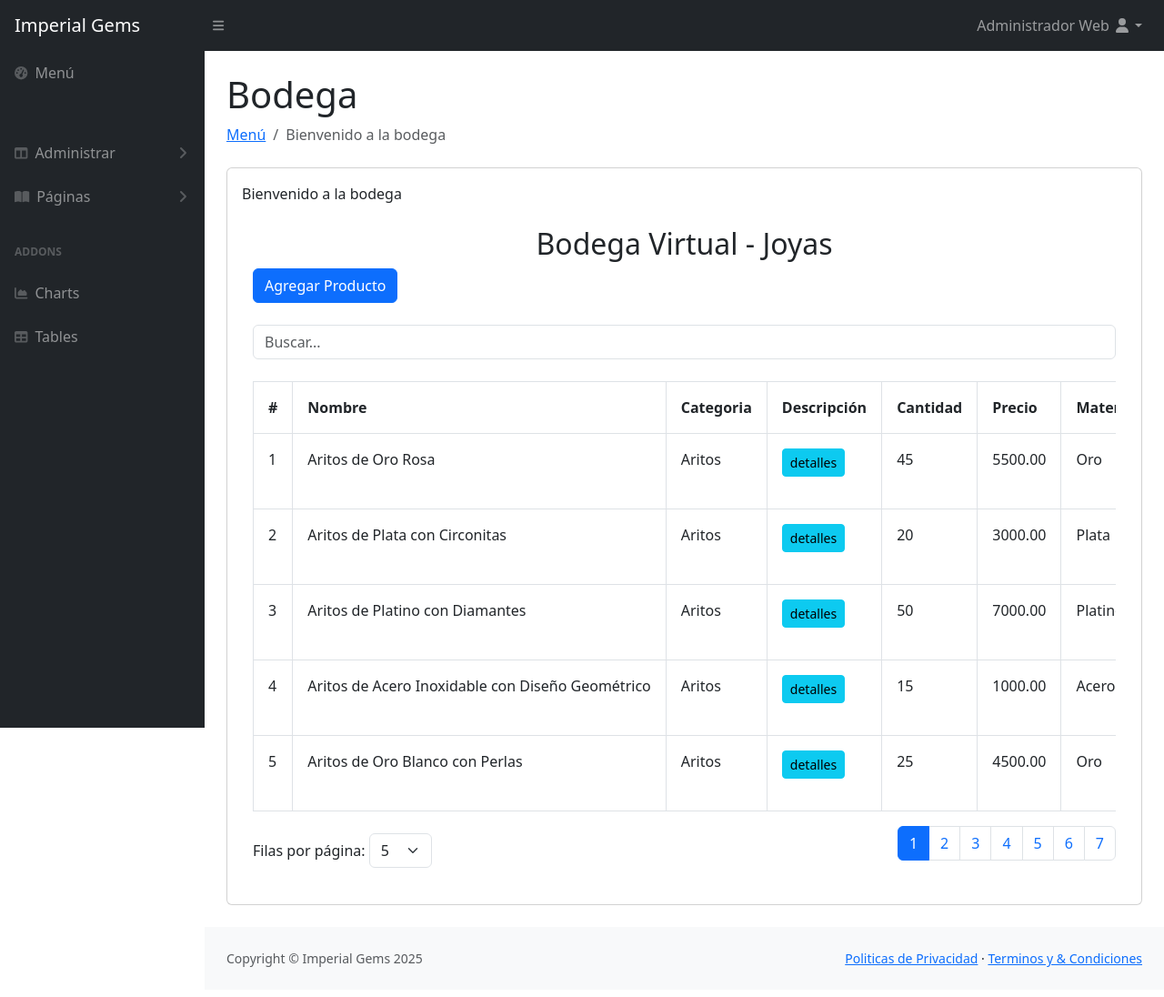
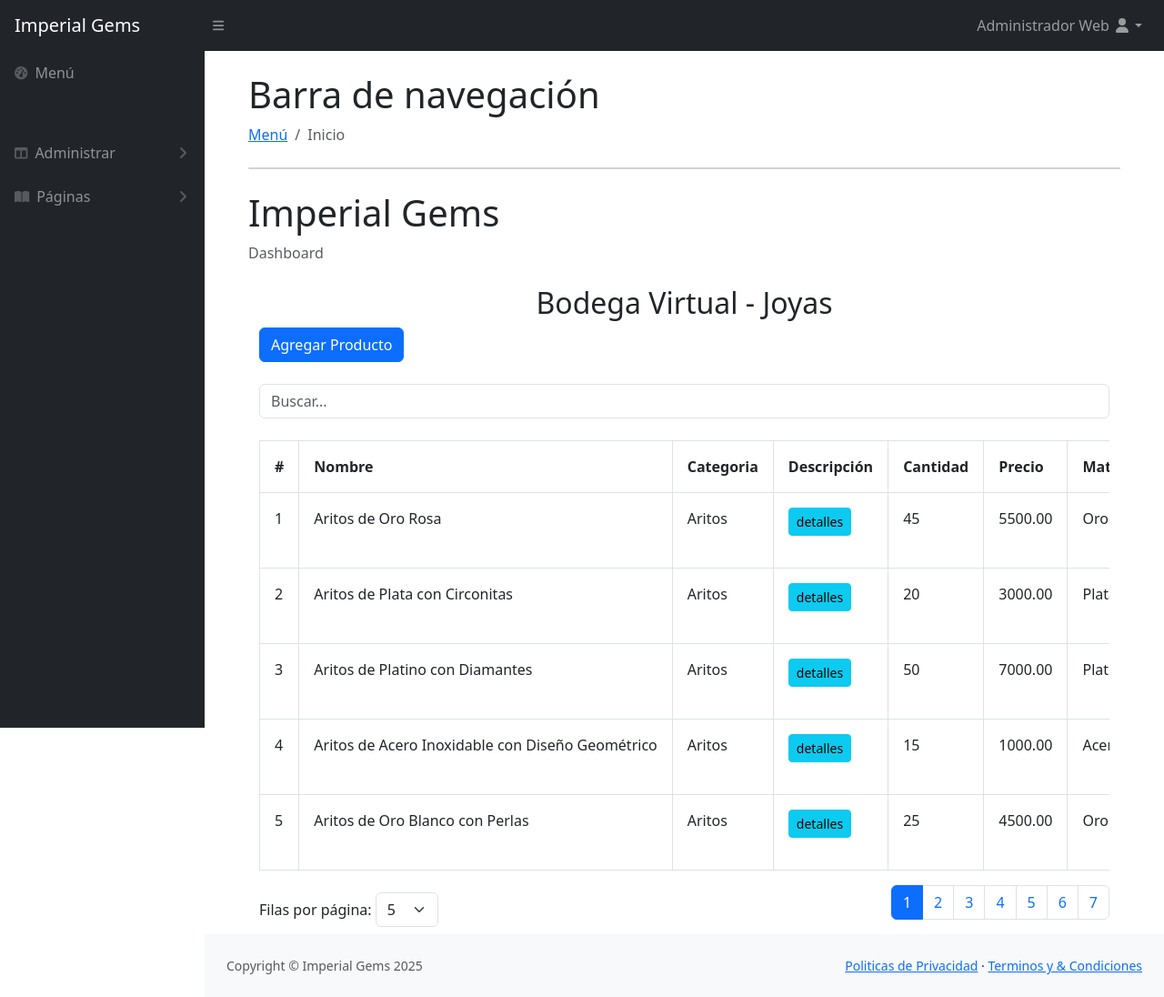
Before and after one commit to jar12a/ProyectoJoyeria, a PHP site: page /ProyectoJoyeria/dashboard/bodega_dasboard.php in a window 1280 px wide. Shown: the whole page at 91% size. Before the commit the page ends 1063 px from the top, so only its background shows below. Run offline with PHP 8.4, Linux system fonts and the light colour scheme; a user stored in the database is signed in; data comes from the database, SQL or seed files in the repository; some libraries are stand-ins or nearby versions.

Commit message:
Eliminar scripts de Bootstrap innecesarios y ajustar la estructura de navegación en varias páginas

```diff
--- a/bodega/bodega.php
+++ b/bodega/bodega.php
@@ -580,7 +580,7 @@ if (!$stmt_categorias) {
         });
     </script>
     <script src="https://cdn.jsdelivr.net/npm/@popperjs/core@2.9.2/dist/umd/popper.min.js"></script>
-    <script src="https://cdn.jsdelivr.net/npm/bootstrap@5.3.0/dist/js/bootstrap.min.js"></script>
+
 </body>
 </html>
 
--- a/complementos/agregar_usuario.php
+++ b/complementos/agregar_usuario.php
@@ -191,7 +191,6 @@ if ($_SERVER['REQUEST_METHOD'] === 'POST' && isset($_POST['agregar_usuario'])) {
 
 <!-- Bootstrap JS y dependencias -->
 <script src="https://cdn.jsdelivr.net/npm/@popperjs/core@2.11.6/dist/umd/popper.min.js"></script>
-<script src="https://cdn.jsdelivr.net/npm/bootstrap@5.3.0/dist/js/bootstrap.min.js"></script>
 <script src="https://code.jquery.com/jquery-3.6.0.min.js"></script>
 <script>
     $(document).ready(function() {
--- a/complementos/dashboard_menu.php
+++ b/complementos/dashboard_menu.php
@@ -62,15 +62,7 @@
                     </nav>
                 </div>
 
-                <div class="sb-sidenav-menu-heading">Addons</div>
-                <a class="nav-link" href="charts.html">
-                    <div class="sb-nav-link-icon"><i class="fas fa-chart-area"></i></div>
-                    Charts
-                </a>
-                <a class="nav-link" href="tables.html">
-                    <div class="sb-nav-link-icon"><i class="fas fa-table"></i></div>
-                    Tables
-                </a>
+
             </div>
         </div>
     </nav>
--- a/complementos/dashboard_verpedido_adm.php
+++ b/complementos/dashboard_verpedido_adm.php
@@ -35,11 +35,7 @@ include '../confi/conexion.php'; // crea la conexion con la base de datos
                         </ol>
                         <div class="card mb-4">
 
-                        </div>
-                        <h1 class="mt-4">Imperial Gems</h1>
-                        <ol class="breadcrumb mb-4">
-                            <li class="breadcrumb-item active">Dashboard</li>
-                        </ol>
+
 
 
 
--- a/dashboard/bodega_dasboard.php
+++ b/dashboard/bodega_dasboard.php
@@ -6,6 +6,11 @@ include '../confi/conexion.php'; // crea la conexion con la base de datos
 // Obtener los valores de los filtros si existen y Construir la consulta SQL con los filtros
 include '../confi/filtro_bodega.php';
 ?>
+
+
+
+
+
 
 <!DOCTYPE html>
 <html lang="es">
@@ -25,39 +30,37 @@ include '../confi/filtro_bodega.php';
     <div id="layoutSidenav">
         <?php
         include "../complementos/dashboard_menu.php";
-        ?>
-        <!--//Agregar todo para el cuerpo-->
+        ?><!--//Agregar todo para el cuerpo-->
         <div id="layoutSidenav_content">
             <main>
                 <div class="container-fluid px-4">
-                    <h1 class="mt-4">Bodega</h1>
-                    <ol class="breadcrumb mb-4">
-                        <li class="breadcrumb-item"><a href="../dashboard/principal.php">Menú</a></li>
-                        <li class="breadcrumb-item active">Bienvenido a la bodega</li>
-                    </ol>
-                    <div class="card mb-4">
-                        <div class="card-body">
-                            <p class="mb-0">
-                                Bienvenido a la bodega
-                                <?php
-                                include "../bodega/bodega.php"; // Corrige la ruta del archivo
+                    <div class="container-fluid px-4">
+                        <h1 class="mt-4">Barra de navegación</h1>
+                        <ol class="breadcrumb mb-4">
+                            <li class="breadcrumb-item"><a href="../dashboard/principal.php">Menú</a></li>
+                            <li class="breadcrumb-item active">Inicio</li>
+                        </ol>
+                        <div class="card mb-4">
 
-                                ?>
-                            </p>
                         </div>
+                        <h1 class="mt-4">Imperial Gems</h1>
+                        <ol class="breadcrumb mb-4">
+                            <li class="breadcrumb-item active">Dashboard</li>
+                        </ol>
+
+
+
+
+                        <?php
+                        //
+                        include_once '../bodega/bodega.php';
+                        ?>
+
+
+
                     </div>
-
-                </div>
             </main>
             <?php
             include "../complementos/footer_dashboard.php";
             ?>
         </div>
-    </div>
-    </div>
-    <?php
-    include "../confi/cierre_sesion.php";
-    ?>
-</body>
-
-</html>
```
Also changed, not shown: complementos/tabla_usuarios.php (+9 -7 lines).
